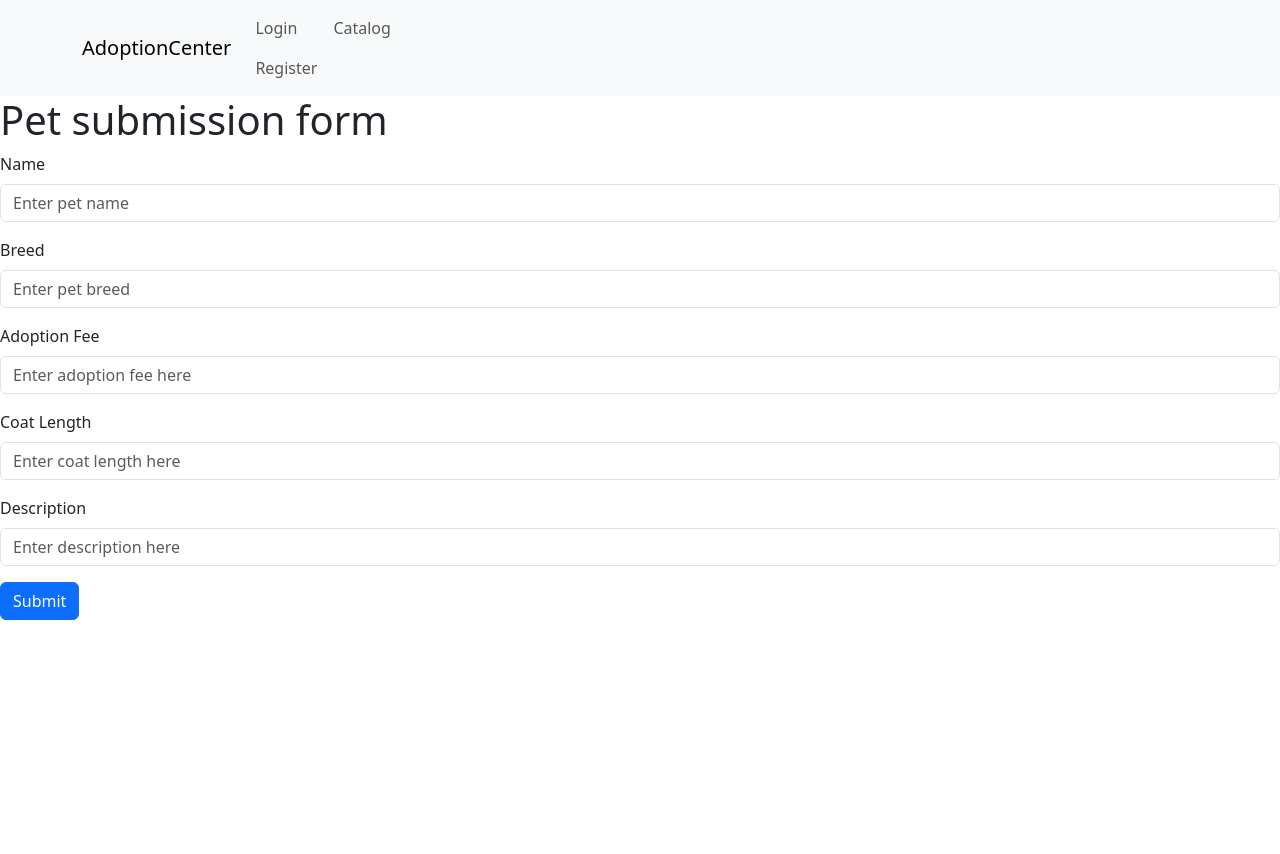
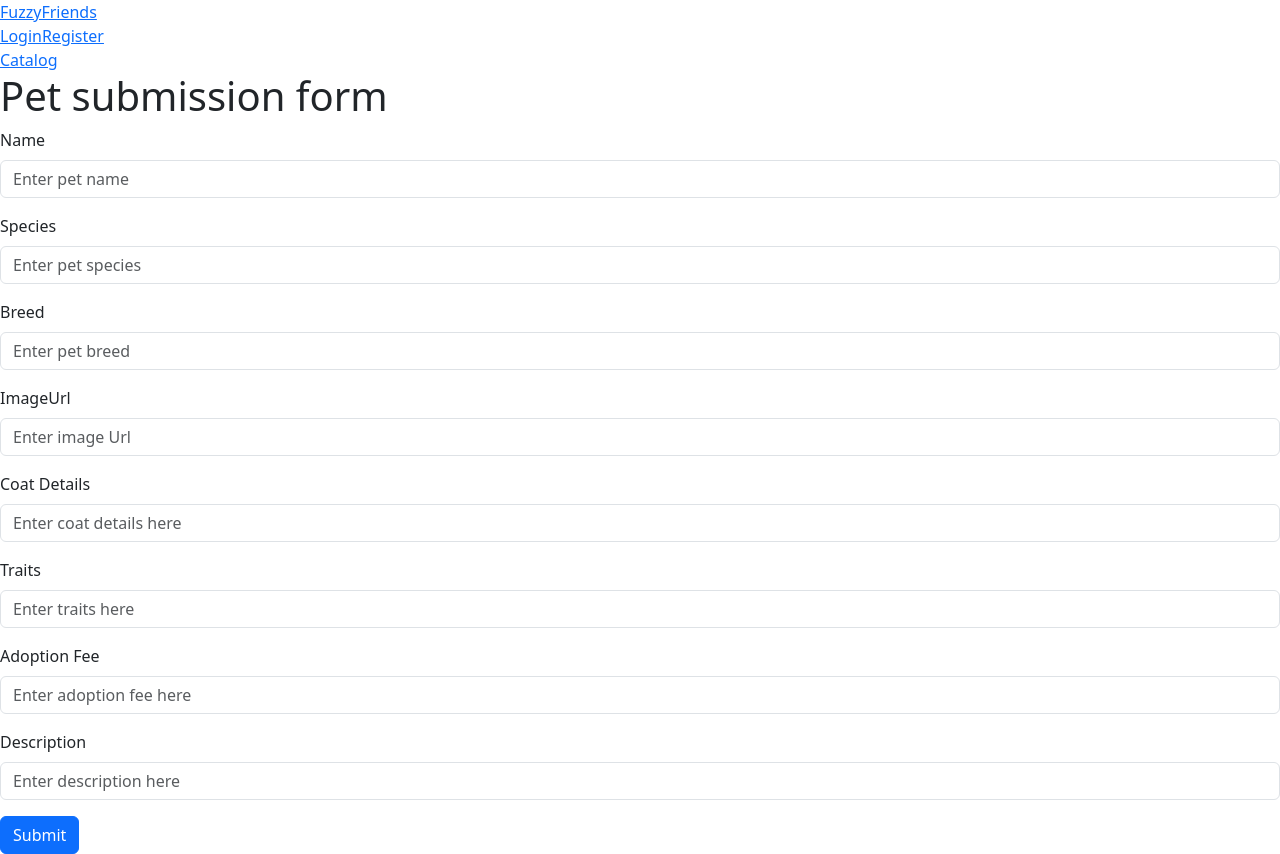
Before and after one commit to Peshkata99/PetAdoptionProjectReact, a React (Create React App) app in the folder realestate/: page /create-pet in a window 1280 px wide. Before the commit the page ends 800 px from the top, so only its background shows below. Built offline with nearby package versions, Linux system fonts and the light colour scheme; no server answers.

Commit message:
Added CreatePet,Pet Details

```diff
--- a/realestate/src/App.js
+++ b/realestate/src/App.js
@@ -1,9 +1,10 @@
 import 'bootstrap/dist/css/bootstrap.min.css';
 
-import { useState } from 'react';
+import { useState, useEffect } from 'react';
 import { Route, Routes } from 'react-router-dom';
 import { useNavigate } from 'react-router-dom';
 
+import * as petService from './services/petService'
 import * as authService from './services/authService'
 import { AuthContext } from './context/AuthContext';
 import { Login } from './components/Login/Login';
@@ -15,7 +16,24 @@ import { CreatePet } from './components/CreatePet/CreatePet';
 
 function App() {
   const navigate = useNavigate()
-  const [auth, setAuth] = useState({})
+  const [pets, setPets] = useState([]);
+  const [auth, setAuth] = useState({});
+
+  useEffect(() => {
+    petService.getAll()
+      .then(result => {
+         setPets(result)
+       })
+   }, [])
+
+
+  const onCreatePetSubmit = async (data) => {
+    const newPet = await petService.create(data, auth.accessToken);
+    console.log(data)
+    setPets(state => [...state, newPet]);
+
+    navigate('/catalog')
+  }
 
   const onLoginSubmit = async (data) => {
     const result = await authService.login(data)
@@ -32,7 +50,7 @@ function App() {
 
     navigate('/catalog')
   }
-  //fix context/onsubmithandler error???
+
 
   const context = {
     onLoginSubmit,
@@ -40,7 +58,7 @@ function App() {
     userId: auth._id,
     token: auth.accessToken,
     userEmail: auth.email,
-     isAuthenticated : !!auth.accessToken,
+    isAuthenticated: !!auth.accessToken,
   };
 
   return (
@@ -50,9 +68,9 @@ function App() {
         <Routes>
           <Route path="/login" element={<Login />}></Route>
           <Route path="/register" element={<Register />}></Route>
-          <Route path="/create-pet" element={<CreatePet />}></Route>
-          <Route path="/catalog" element={<Catalog />}></Route>
-          <Route path="/catalog/details" element={<PetDetails />}></Route>
+          <Route path="/create-pet" element={<CreatePet onCreatePetSubmit={onCreatePetSubmit} />}></Route>
+          <Route path="/catalog" element={<Catalog pets={pets}/>}></Route>
+          <Route path="/catalog/:petId" element={<PetDetails />}></Route>
         </Routes>
       </div>
     </AuthContext.Provider>
--- a/realestate/src/components/Catalog/Catalog.js
+++ b/realestate/src/components/Catalog/Catalog.js
@@ -1,13 +1,14 @@
 import { CatalogItem } from "./CatalogItem/CatalogItem"
 
-export const Catalog = () => {
+export const Catalog = ({
+    pets
+}) => {
     return (
     <>
         <h1>Pet Catalog</h1>
         <div>
-            <CatalogItem />
-            <CatalogItem />
-            <CatalogItem />
+            {pets.map(p => <CatalogItem key={p._id} {...p} />)}
+            {pets?.length === 0 && <p>There are no pets available yet.</p>}
         </div>
 
     </>
--- a/realestate/src/components/Catalog/CatalogItem/CatalogItem.js
+++ b/realestate/src/components/Catalog/CatalogItem/CatalogItem.js
@@ -1,17 +1,25 @@
 import Button from 'react-bootstrap/Button';
 import Card from 'react-bootstrap/Card';
 
-export const CatalogItem = () => {
-  return (
+import { Link } from 'react-router-dom';
+
+export const CatalogItem = ({
+  name,
+  imageUrl,
+  breed,
+  traits,
+  _id
+}) => {
+return (
     <Card style={{ width: '18rem' }}>
-      <Card.Img variant="top" src="holder.js/100px180" />
+      <Card.Img variant="top" src={imageUrl} placeholder={name} />
       <Card.Body>
-        <Card.Title>Pet Name</Card.Title>
-        <Card.Title>Pet Breed</Card.Title>
+        <Card.Title>{name}</Card.Title>
+        <Card.Title>{breed}</Card.Title>
         <Card.Text>
-          Short Pet Summary
+          {traits}
         </Card.Text>
-        <Button variant="primary">Details</Button>
+        <Link to={`/catalog/${_id}`}><Button variant="primary">Details</Button></Link>
       </Card.Body>
     </Card>
   );
--- a/realestate/src/components/CreatePet/CreatePet.js
+++ b/realestate/src/components/CreatePet/CreatePet.js
@@ -1,30 +1,57 @@
 import Button from 'react-bootstrap/Button';
 import Form from 'react-bootstrap/Form';
 
-export const CreatePet= () => {
+import { useForm } from '../../hooks/useForm';
+
+export const CreatePet= ({
+  onCreatePetSubmit
+}) => {
+  const { values, changeHandler, onSubmit } = useForm({
+    name: '',
+    imageUrl: '',
+    species: '',
+    breed:'',
+    coatDetails:'',
+    adoptionFee:'',
+    traits:'',
+    description:'',
+
+  }, onCreatePetSubmit)
     return (
         <div>
             <h1>Pet submission form</h1>
-      <Form>
+      <Form method="POST" onSubmit={onSubmit}>
         <Form.Group className="mb-3" controlId="formPetName">
           <Form.Label>Name</Form.Label>
-          <Form.Control type="text" placeholder="Enter pet name" />
+          <Form.Control value={values.name} onChange={changeHandler} name="name" type="text" placeholder="Enter pet name" />
         </Form.Group>
-        <Form.Group className="mb-3" controlId="formPetBreed">
+        <Form.Group  className="mb-3" controlId="formPetSpecies">
+          <Form.Label>Species</Form.Label>
+          <Form.Control value={values.species} onChange={changeHandler} name="species" type="text" placeholder="Enter pet species" />
+        </Form.Group>
+        <Form.Group  className="mb-3" controlId="formPetBreed">
           <Form.Label>Breed</Form.Label>
-          <Form.Control type="text" placeholder="Enter pet breed" />
+          <Form.Control value={values.breed} onChange={changeHandler} name="breed" type="text" placeholder="Enter pet breed" />
         </Form.Group>
-        <Form.Group className="mb-3" controlId="formFee">
+        <Form.Group  className="mb-3" controlId="formImageUrl">
+          <Form.Label>ImageUrl</Form.Label>
+          <Form.Control value={values.imageUrl} onChange={changeHandler} name="imageUrl" type="text" placeholder="Enter image Url" />
+        </Form.Group>
+        <Form.Group  className="mb-3" controlId="formCoatDetails">
+          <Form.Label>Coat Details</Form.Label>
+          <Form.Control value={values.coatDetails} onChange={changeHandler} name="coatDetails" type="text" placeholder="Enter coat details here" />
+        </Form.Group>
+        <Form.Group  className="mb-3" controlId="formTraits">
+          <Form.Label>Traits</Form.Label>
+          <Form.Control value={values.traits} onChange={changeHandler} name="traits" type="text" placeholder="Enter traits here" />
+        </Form.Group>
+        <Form.Group  className="mb-3" controlId="formFee">
           <Form.Label>Adoption Fee</Form.Label>
-          <Form.Control type="number" placeholder="Enter adoption fee here" />
+          <Form.Control value={values.adoptionFee} onChange={changeHandler} name="adoptionFee" type="number" placeholder="Enter adoption fee here" />
         </Form.Group>
-        <Form.Group className="mb-3" controlId="formFee">
-          <Form.Label>Coat Length</Form.Label>
-          <Form.Control type="text" placeholder="Enter coat length here" />
-        </Form.Group>
-        <Form.Group className="mb-3" controlId="formDescription">
+        <Form.Group  className="mb-3" controlId="formDescription">
           <Form.Label>Description</Form.Label>
-          <Form.Control type="text" placeholder="Enter description here" />
+          <Form.Control value={values.description} onChange={changeHandler} name="description" type="text" placeholder="Enter description here" />
         </Form.Group>
 
         <Button variant="primary" type="submit">
--- a/realestate/src/components/Header/Header.js
+++ b/realestate/src/components/Header/Header.js
@@ -3,36 +3,28 @@ import { useContext } from 'react';
 
 import Container from 'react-bootstrap/Container';
 import Nav from 'react-bootstrap/Nav';
-import Navbar from 'react-bootstrap/Navbar';
+import { Link } from 'react-router-dom'
 
 export const Header = () => {
     const { isAuthenticated, userEmail } = useContext(AuthContext)
     return (
-        <Navbar expand="lg" className="bg-body-tertiary">
-            <Container>
-                <Navbar.Brand href="/">AdoptionCenter</Navbar.Brand>
-                <Navbar.Toggle aria-controls="basic-navbar-nav" />
-                <Navbar.Collapse id="basic-navbar-nav">
-                    <Nav className="me-auto">
+        <nav className="navDiv">
+            <Link to="/">FuzzyFriends</Link>
+
             {isAuthenticated && (
-                            <div>
-                                <Nav.Link href="/create-pet">Create Pet</Nav.Link>
-                                <Nav.Link href="/logout">Logout</Nav.Link>
-                                <Navbar.Text>Hello, {userEmail}</Navbar.Text>
+                <div >
+                    <Link to="/create-pet">Create Pet</Link>
+                    <Link to="/logout">Logout</Link>
+                    <span>Hello, {userEmail}</span>
                 </div>)
             }
             {!isAuthenticated && (
                 <div>
-                                <Nav.Link href="/login">Login</Nav.Link>
-                                <Nav.Link href="/register">Register</Nav.Link>
+                    <Link to="/login">Login</Link>
+                    <Link to="/register">Register</Link>
                 </div>
             )}
-                        <Nav.Link href="/catalog">Catalog</Nav.Link>
-
-
-                    </Nav>
-                </Navbar.Collapse>
-            </Container>
-        </Navbar>
+            <Link to="/catalog">Catalog</Link>
+        </nav>
     );
 }
--- a/realestate/src/components/PetDetails/PetDetails.js
+++ b/realestate/src/components/PetDetails/PetDetails.js
@@ -1,7 +1,35 @@
+import { useParams } from "react-router-dom";
+import { getOne } from "../../services/petService";
+import { useState, useEffect } from "react";
+import { useContext } from "react";
+import { AuthContext } from "../../context/AuthContext";
+
 export const PetDetails = () => {
+    const {petId} = useParams()
+    const [pet,setPet] = useState({})
+    const {userId} = useContext(AuthContext)
+
+    useEffect(() => {
+        getOne(petId)
+            .then(result => {
+                setPet(result);
+            })
+    }, [petId]);
+
     return (
         <>
         <h1>Pet Details</h1>
+        <img src={pet.imageUrl}></img>
+        <p>Name:{pet.name}</p>
+        <p>Species:{pet.species}</p>
+        <p>Breed:{pet.breed}</p>
+        <p>CoatDetails:{pet.coatDetails}</p>
+        <p>Adoption Fee:{pet.adoptionFee}</p>
+        <p>Description:{pet.description}</p>
+        {pet._ownerId === userId && (<div><button>Delete</button>
+        <button>Edit</button>
+        </div>)}
+
         </>
     );
 }
--- a/realestate/src/services/authService.js
+++ b/realestate/src/services/authService.js
@@ -9,6 +9,6 @@ export const login = (loginData) => {
 export const register = (registerData) => {
     return request.post(`${baseUrl}/register`, registerData);
 }
-// export const logout = () => {
-//     request.get(${baseUrl})
-// }
+//  export const logout = () => {
+//      request.get(`${baseUrl}/logout`)
+//  }
--- /dev/null
+++ b/realestate/src/services/petService.js
@@ -0,0 +1,20 @@
+import * as request from './requester'
+
+const baseUrl = "http://localhost:3030/data/pets"
+
+export const getAll = async () => {
+    const result = await request.get(baseUrl);
+    const pets = Object.values(result);
+
+    return pets;
+}
+
+export const getOne = async (petId) => {
+    const result = await request.get(`${baseUrl}/${petId}`)
+
+    return result;
+}
+export const create = async (data, token) => {
+    const result = await request.post(baseUrl, data, token)
+    return result;
+}
--- a/realestate/src/services/requester.js
+++ b/realestate/src/services/requester.js
@@ -1,4 +1,4 @@
-const request = async (method, url, data) => {
+const request = async (method, url, data, token) => {
     const options = {};
 
     if (method !== 'GET') {
@@ -6,14 +6,16 @@ const request = async (method, url, data) => {
 
         if (data) {
             options.headers = {
-                'content-type': 'application/json',
+                'Content-Type': 'application/json',
             };
 
             options.body = JSON.stringify(data)
         }
     }
     // eventually handle using existing email information error
-
+    if(token){
+        options.headers['X-Authorization'] = token;
+    }
     const response = await fetch(url, options);
 
     if (response.status === 204) {
```
Also changed, not shown: realestate/src/components/LogOut/LogOut.js (added). Lines whose indentation alone changed are shown as unchanged.
